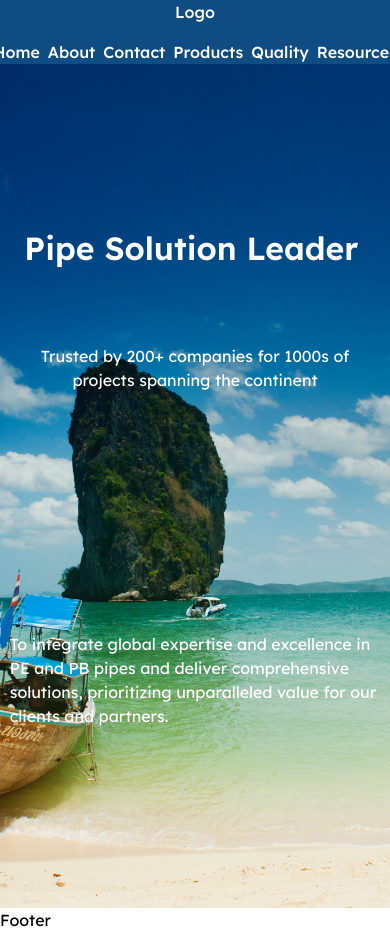
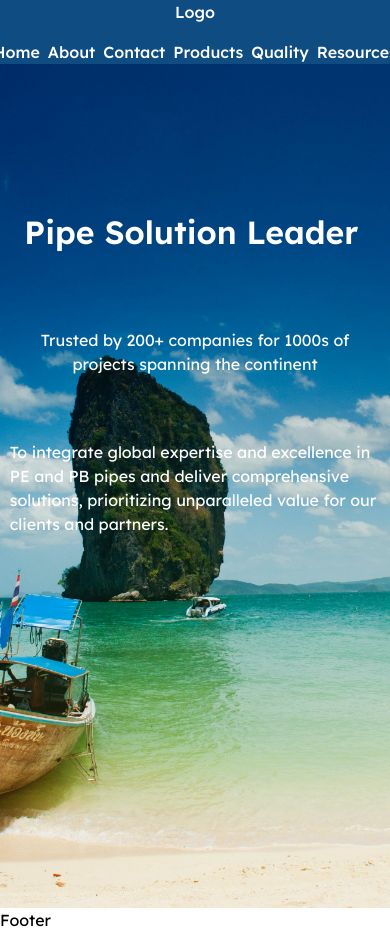
Before and after one commit to asif0008/pipe-solution, a Next.js app: page /about in a window 390 px wide. Built offline with nearby package versions, Linux system fonts and the light colour scheme.

Commit message:
css update

```diff
--- a/src/app/about/page.js
+++ b/src/app/about/page.js
@@ -6,10 +6,11 @@ const About = () => {
   return (
     <>
     <Header />
+    {/* section one */}
     <section className='bg-cover bg-center bg-[url("/images/about-img-1.jpg")] h-screen'>
       <section className='container-size relative h-full'>
         <h1
-        className='text-[2rem] sm:text-[3rem] md:text-[4rem] text-white font-semibold text-center pt-[10rem] md:pt-[9rem] pr-[2%]'
+        className='text-[2rem] sm:text-[3rem] md:text-[4rem] text-white font-semibold text-center pt-[9rem] md:pt-[9rem] pr-[2%]'
         >
           Pipe Solution Leader
         </h1>
@@ -18,12 +19,14 @@ const About = () => {
             Trusted by 200+ companies for 1000s of projects spanning the continent
           </p>
         </div>
-        <p className='text-white text-md pt-[15rem] w-full md:w-[30rem]'>
+        <p className='text-white text-md pt-[4rem] md:pt-[15rem] w-full md:w-[30rem]'>
         To integrate global expertise and excellence in PE and PB pipes and deliver comprehensive solutions, prioritizing unparalleled value for our clients and partners.
         </p>
       </section>
       {/* <Image src="" width={100} height={100} /> */}
     </section>
+
+    {/* section two */}
     <Footer />
     </>
 
```
